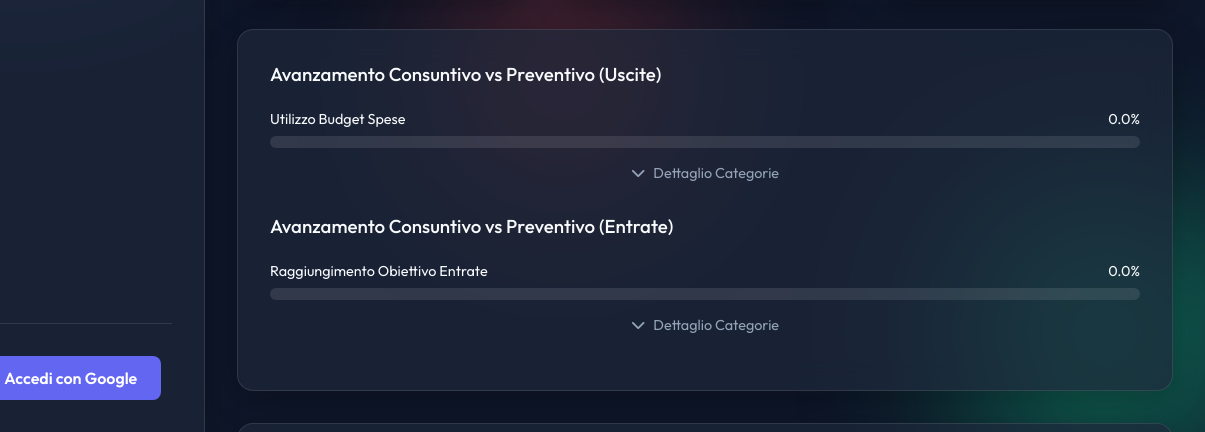
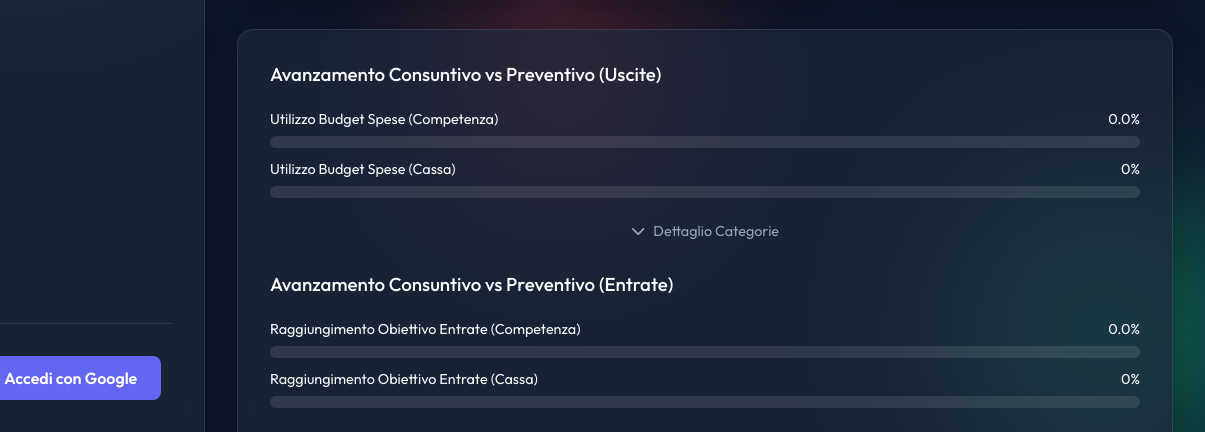
Before and after one commit to francescocorbo83-beep/Budget, a plain HTML site: page index.html in a window 1280 px wide. Shown: the part 368-800 px from the top of the page, 75-1280 px from the left. Drawn offline with nearby package versions, Linux system fonts and the light colour scheme.

Commit message:
Add files via upload

```diff
--- a/index.html
+++ b/index.html
@@ -116,27 +116,50 @@
                 <div class="charts-section glass-panel">
                     <h3>Avanzamento Consuntivo vs Preventivo (Uscite)</h3>
                     <div class="progress-container">
+                        <!-- Competenza -->
                         <div class="progress-labels">
-                            <span>Utilizzo Budget Spese</span>
+                            <span>Utilizzo Budget Spese (Competenza)</span>
                             <span id="progress-expense-text">0%</span>
                         </div>
-                        <div class="progress-bar-bg">
+                        <div class="progress-bar-bg" style="margin-bottom: 0.75rem;">
                             <div class="progress-bar fill-expense" id="progress-expense" style="width: 0%"></div>
                         </div>
+
+                        <!-- Cassa -->
+                        <div class="progress-labels">
+                            <span>Utilizzo Budget Spese (Cassa)</span>
+                            <span id="progress-expense-cash-text">0%</span>
+                        </div>
+                        <div class="progress-bar-bg" style="margin-bottom: 1rem;">
+                            <div class="progress-bar" id="progress-expense-cash" style="width: 0%; background-color: var(--text-secondary); opacity: 0.6;"></div>
+                        </div>
+
                         <button class="btn-toggle-details" id="btn-toggle-expense" style="margin-top: 0.5rem;">
                             <i class="fa-solid fa-chevron-down"></i> Dettaglio Categorie
                         </button>
                         <div id="details-expense" class="category-details hidden"></div>
                     </div>
+
                     <h3 style="margin-top: 1.5rem;">Avanzamento Consuntivo vs Preventivo (Entrate)</h3>
                     <div class="progress-container">
+                        <!-- Competenza -->
                         <div class="progress-labels">
-                            <span>Raggiungimento Obiettivo Entrate</span>
+                            <span>Raggiungimento Obiettivo Entrate (Competenza)</span>
                             <span id="progress-income-text">0%</span>
                         </div>
-                        <div class="progress-bar-bg">
+                        <div class="progress-bar-bg" style="margin-bottom: 0.75rem;">
                             <div class="progress-bar fill-income" id="progress-income" style="width: 0%"></div>
                         </div>
+
+                        <!-- Cassa -->
+                        <div class="progress-labels">
+                            <span>Raggiungimento Obiettivo Entrate (Cassa)</span>
+                            <span id="progress-income-cash-text">0%</span>
+                        </div>
+                        <div class="progress-bar-bg" style="margin-bottom: 1rem;">
+                            <div class="progress-bar" id="progress-income-cash" style="width: 0%; background-color: var(--text-secondary); opacity: 0.6;"></div>
+                        </div>
+
                         <button class="btn-toggle-details" id="btn-toggle-income" style="margin-top: 0.5rem;">
                             <i class="fa-solid fa-chevron-down"></i> Dettaglio Categorie
                         </button>
```
